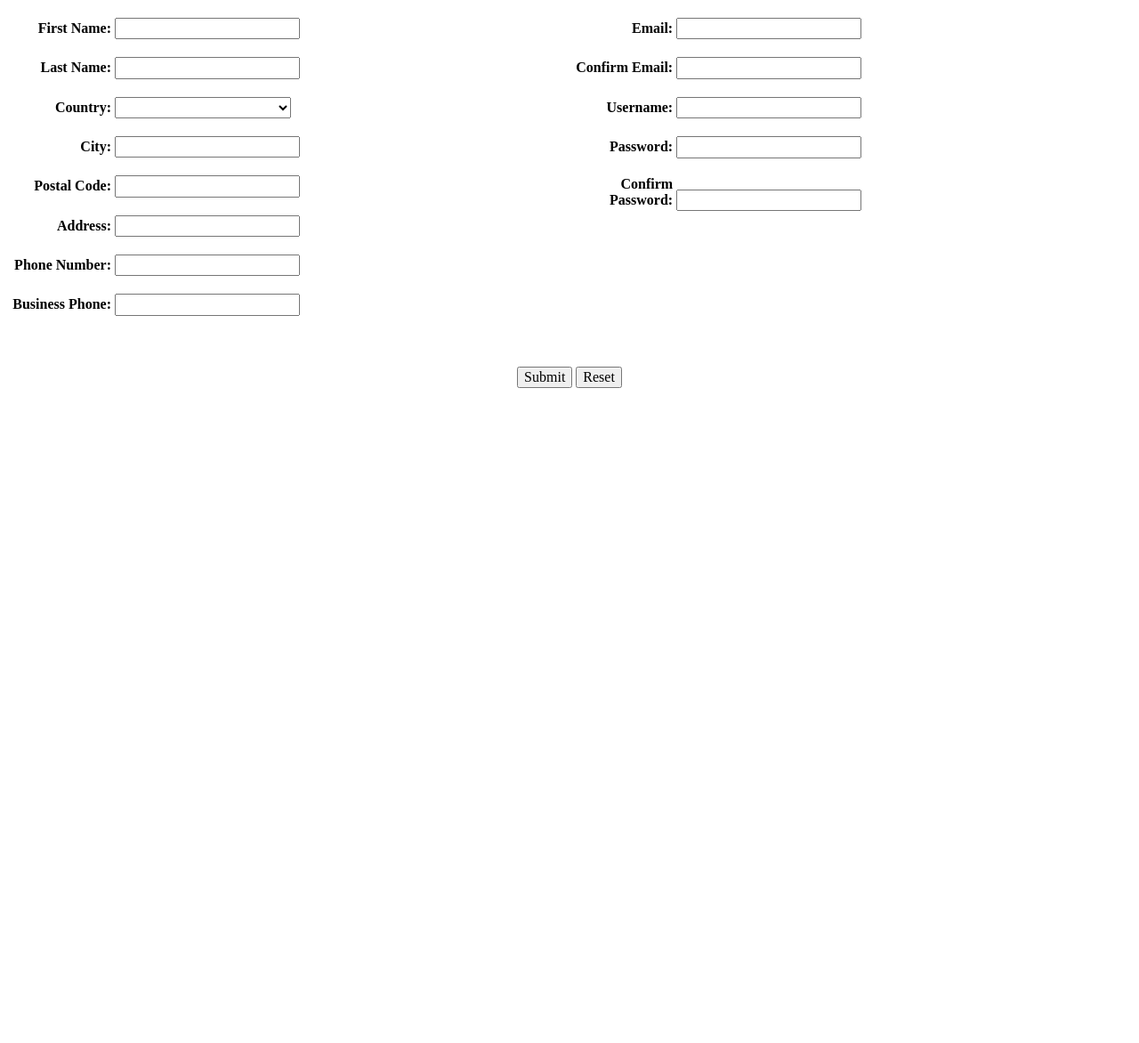
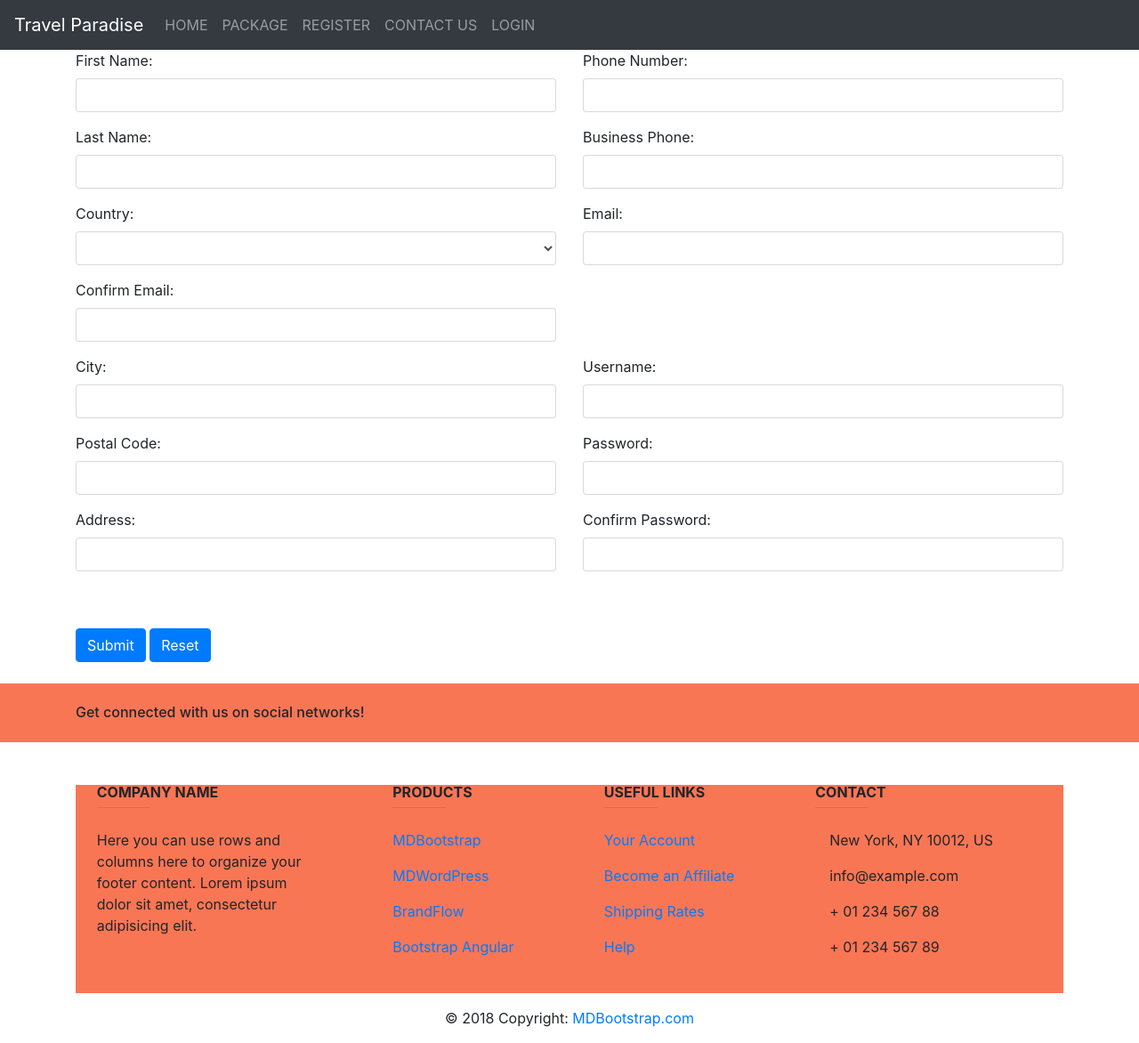
Before and after one commit to RobbyC231/Travel_Website_School, a PHP site: page /websiteproject/customer_registration.php in a window 1280 px wide. Shown: the whole page at 89% size. Before the commit the page ends 436 px from the top, so only its background shows below. Run offline with PHP 8.4, Linux system fonts and the light colour scheme; some libraries are stand-ins or nearby versions.

Commit message:
added bootstrap to each page and also linked all the pages together in the nav bar. i also started to style the register page got the inputs styled

```diff
--- a/bootstrap.html
+++ b/bootstrap.html
@@ -2,4 +2,3 @@
 <script src="https://code.jquery.com/jquery-3.2.1.slim.min.js" integrity="sha384-KJ3o2DKtIkvYIK3UENzmM7KCkRr/rE9/Qpg6aAZGJwFDMVNA/GpGFF93hXpG5KkN" crossorigin="anonymous"></script>
 <script src="https://maxcdn.bootstrapcdn.com/bootstrap/4.0.0-beta/js/bootstrap.min.js" integrity="sha384-h0AbiXch4ZDo7tp9hKZ4TsHbi047NrKGLO3SEJAg45jXxnGIfYzk4Si90RDIqNm1" crossorigin="anonymous"></script>
 <script src="https://cdnjs.cloudflare.com/ajax/libs/popper.js/1.11.0/umd/popper.min.js" integrity="sha384-b/U6ypiBEHpOf/4+1nzFpr53nxSS+GLCkfwBdFNTxtclqqenISfwAzpKaMNFNmj4" crossorigin="anonymous"></script>
-<script type="text/javascript"></script>
--- a/contact_us.php
+++ b/contact_us.php
@@ -11,7 +11,6 @@
     <script src="https://code.jquery.com/jquery-3.2.1.slim.min.js" integrity="sha384-KJ3o2DKtIkvYIK3UENzmM7KCkRr/rE9/Qpg6aAZGJwFDMVNA/GpGFF93hXpG5KkN" crossorigin="anonymous"></script>
     <script src="https://maxcdn.bootstrapcdn.com/bootstrap/4.0.0-beta/js/bootstrap.min.js" integrity="sha384-h0AbiXch4ZDo7tp9hKZ4TsHbi047NrKGLO3SEJAg45jXxnGIfYzk4Si90RDIqNm1" crossorigin="anonymous"></script>
     <script src="https://cdnjs.cloudflare.com/ajax/libs/popper.js/1.11.0/umd/popper.min.js" integrity="sha384-b/U6ypiBEHpOf/4+1nzFpr53nxSS+GLCkfwBdFNTxtclqqenISfwAzpKaMNFNmj4" crossorigin="anonymous"></script>
-    <script type="text/javascript"></script>
     <link rel="stylesheet" type="text/css" href="css/contactUs.css" />
   </head>
   <body>
--- a/customer_registration.php
+++ b/customer_registration.php
@@ -5,9 +5,13 @@
 		<title>Customer Registration</title>
         <!--normalize css-->
         <link rel="stylesheet" type="text/css" href="https://cdnjs.cloudflare.com/ajax/libs/normalize/8.0.0/normalize.css">
+				<link rel="stylesheet" href="https://maxcdn.bootstrapcdn.com/bootstrap/4.0.0-beta/css/bootstrap.min.css" integrity="sha384-/Y6pD6FV/Vv2HJnA6t+vslU6fwYXjCFtcEpHbNJ0lyAFsXTsjBbfaDjzALeQsN6M" crossorigin="anonymous">
+				<script src="https://code.jquery.com/jquery-3.2.1.slim.min.js" integrity="sha384-KJ3o2DKtIkvYIK3UENzmM7KCkRr/rE9/Qpg6aAZGJwFDMVNA/GpGFF93hXpG5KkN" crossorigin="anonymous"></script>
+				<script src="https://maxcdn.bootstrapcdn.com/bootstrap/4.0.0-beta/js/bootstrap.min.js" integrity="sha384-h0AbiXch4ZDo7tp9hKZ4TsHbi047NrKGLO3SEJAg45jXxnGIfYzk4Si90RDIqNm1" crossorigin="anonymous"></script>
+				<script src="https://cdnjs.cloudflare.com/ajax/libs/popper.js/1.11.0/umd/popper.min.js" integrity="sha384-b/U6ypiBEHpOf/4+1nzFpr53nxSS+GLCkfwBdFNTxtclqqenISfwAzpKaMNFNmj4" crossorigin="anonymous"></script>
 		<!--I have put in cutomer_registration.css, this is for things that I think may be unique to this page-->
 		<!--this can either be added to the master css or kept in a seperate css-->
-		<link rel="stylesheet" type="text/css" href="css/customer_registration.css">
+		<!-- <link rel="stylesheet" type="text/css" href="css/customer_registration.css"> -->
 		<!--create links to all other .css-->
 	</head>
 
@@ -25,6 +29,7 @@
 ?>
 
 	<body>
+		<?php include "include/navbar.php" ?>
 		<header>
             <?php
                 //placeholder for unique page variable to show active page on nav bar
@@ -35,113 +40,115 @@
 		</header>
 		<!--need to get bouncer.php put in for project-->
 		<!--the img here is used for form validation check mark or an x-->
+	<div class="container">
 		<form id="customer_data" method="post">
-			<div>
-				<div class="form_column">
-					<div class="formline">
-						<label class="field" for="first_name">First Name:</label>
-						<input id="first_name" type="text" name="first_name" maxlength="25" oninput="fname_oninput()" onfocus="fname_focus()" onblur="fname_blur()"/>
+			<div class="row">
+				<div class="form_group col-sm-6">
+					<label for="first_name">First Name:</label>
+					<input class="form-control" id="first_name" type="text" name="first_name" maxlength="25" oninput="fname_oninput()" onfocus="fname_focus()" onblur="fname_blur()"/>
 			    <img id="fname_pass"  style="display:none" src="icons/checked.png">
 				</div>
-					<div class="formline">
+				<div class="form-group col-sm-6">
+					<label class="field" for="phone">Phone Number:</label>
+					<input class="form-control" id="phone" type="text" name="phone" maxlength="13" oninput="phone_oninput()" onkeypress="autophone_format()" onfocus="phone_focus()" onblur="phone_blur()"/>
+					<img class="checker" id="phone_pass"  style="display:none" src="icons/checked.png">
+					<div id="phone_note" style="display:inline;display:none">123-456-7890 area code included</div>
+				</div>
+			</div>
+			<div class="row">
+				<div class="form-group col-sm-6">
 					<label class="field" for="last_name">Last Name:</label>
-						<input id="last_name" type="text" name="last_name"  maxlength="25" oninput="lname_oninput()" onfocus="lname_focus()" onblur="lname_blur()"/>
+					<input class="form-control" id="last_name" type="text" name="last_name"  maxlength="25" oninput="lname_oninput()" onfocus="lname_focus()" onblur="lname_blur()"/>
 					<img class="checker" id="lname_pass"  style="display:none" src="icons/checked.png">
 				</div>
-					<div class="formline">
+				<div class="form-group col-sm-6">
+					<label class="field" for="bus_phone">Business Phone:</label>
+					<input class="form-control" id="bus_phone" type="text" name="bus_phone"  maxlength="13" oninput="bus_phone_oninput()" onkeypress="busphone_format()" onfocus="bus_phone_focus()" onblur="bus_phone_blur()"/>
+					<img class="checker" id="bus_phone_pass"  style="display:none" src="icons/checked.png">
+					<div id="bus_phone_note" style="display:inline;display:none">if the same as your home phone, enter home phone</div>
+				</div>
+			</div>
+			<div class="row">
+				<div class="form-group col-sm-6">
 					<!--country drop down goes here will change province/state and postalcode/zip, only for US and Canada-->
 					<label class="field" for="country">Country:</label>
-						<select id="country" class="sizing" name="country" onchange="country_onchange()">
+					<select id="country" class="form-control" name="country" onchange="country_onchange()">
 						<option value=""></option>
 						<option value="Canada">Canada</option>
 						<option value="United States">United States</option>
 					</select>
 					<img class="checker" id="country_pass"  style="display:none" src="icons/checked.png">
 				</div>
-
-
-
-					<div class="formline" id="state_toggle" style="display:none">
+				<div class="form-group col-sm-6">
+					<label class="field" for="email">Email:</label>
+					<input class="form-control" id="email" type="text" name="email" maxlength="50" oninput="email_oninput()" onfocus="email_focus()" onblur="email_blur()"/>
+					<img class="checker" id="email_pass"  style="display:none" src="icons/checked.png">
+					<div id="email_note" style="display:inline;display:none">123-456-7890 area code included</div>
+				</div>
+			</div>
+			<div class="row">
+				<div class="form-group col-sm-6" id="state_toggle" style="display:none">
 					<label class="field" for="state">State:</label>
-						<select id="state" class="sizing" name="state" onchange="state_onchange()">
+					<select id="state" class="form-control" name="state" onchange="state_onchange()">
 						<option></option>
 					</select>
 					<img class="checker" id="state_pass"  style="display:none" src="icons/checked.png">
 				</div>
-
-
-					<div class="formline" id="province_toggle" style="display:none">
+				<div class="form-group col-sm-6" id="province_toggle" style="display:none">
 					<label class="field" for="province">Province:</label>
-						<select id="province" class="sizing" name="province" onchange="province_onchange()">
+					<select id="province" class="form-control" name="province" onchange="province_onchange()">
 						<option></option>
 					</select>
 					<img class="checker" id="province_pass"  style="display:none" src="icons/checked.png">
 				</div>
-
-
-					<div class="formline">
+				<div class="form-group col-sm-6">
+					<label class="field" for="conf_email">Confirm Email:</label>
+					<input class="form-control" id="conf_email" type="text" maxlength="50" name="conf_email" oninput="conf_email_oninput()" onfocus="conf_email_focus()" onblur="conf_email_blur()"/>
+					<img class="checker" id="conf_email_pass"  style="display:none" src="icons/checked.png">
+				</div>
+			</div>
+			<div class="row">
+				<div class="form-group col-sm-6">
 					<label class="field" for="city">City:</label>
-
-						<input id="city" type="text" name="city" maxlength="50" oninput="city_oninput()" onfocus="city_focus()" onblur="city_blur()"/>
+					<input class="form-control "id="city" type="text" name="city" maxlength="50" oninput="city_oninput()" onfocus="city_focus()" onblur="city_blur()"/>
 					<img class="checker" id="city_pass"  style="display:none" src="icons/checked.png">
 				</div>
-					<div class="formline" id="pcode_toggle">
+				<div class="form-group col-sm-6">
+					<label class="field" for="username">Username:</label>
+					<input class="form-control" id="username" type="text" name="username" maxlength="20" oninput="username_oninput()" onkeyup="username_unique(this)" onfocus="username_focus()" onblur="username_blur()"/>
+					<img class="checker" id="username_pass"  style="display:none" src="icons/checked.png">
+				</div>
+			</div>
+			<div class="row">
+				<div class="form-group col-sm-6" id="pcode_toggle">
 					<label class="field" for="postal_code">Postal Code:</label>
-						<input id="postal_code" type="text" name="postal_code" maxlength="7" oninput="pcode_oninput()" onkeypress="pcode_format()" onfocus="pcode_focus()" onblur="pcode_blur()"/>
+					<input class="form-control" id="postal_code" type="text" name="postal_code" maxlength="7" oninput="pcode_oninput()" onkeypress="pcode_format()" onfocus="pcode_focus()" onblur="pcode_blur()"/>
 					<img class="checker" id="pcode_pass"  style="display:none" src="icons/checked.png">
-
 					<div id="pcode_note" style="display:inline;display:none">A1B 2C3</div>
 				</div>
-					<div class="formline" id="zip_toggle" style="display:none">
+				<div class="form-group col-sm-6" id="zip_toggle" style="display:none">
 					<label class="field" for="zip_code">Zip Code:</label>
-						<input id="zip_code" type="text" name="zip_code" maxlength="5" oninput="zip_code_oninput()" onfocus="zip_code_focus()" onblur="zip_code_blur()"/>
+					<input class="form-control" id="zip_code" type="text" name="zip_code" maxlength="5" oninput="zip_code_oninput()" onfocus="zip_code_focus()" onblur="zip_code_blur()"/>
 					<img class="checker" id="zip_code_pass"  style="display:none" src="icons/checked.png">
 					<div id="zip_code_note" style="display:inline;display:none">12345</div>
 				</div>
-					<div class="formline">
+				<div class="form-group col-sm-6">
+					<label class="field" for="password">Password:</label>
+					<input class="form-control" id="password" type="password" name="password"  maxlength="20" oninput="password_oninput()" onfocus="password_focus()" onblur="password_blur()"/>
+					<img class="checker" id="password_pass"  style="display:none" src="icons/checked.png">
+				</div>
+			</div>
+			<div class="row">
+				<div class="form-group col-sm-6">
 					<label class="field" for="address">Address:</label>
-						<input id="address" type="text" name="address" maxlength="75" oninput="address_oninput()" onfocus="address_focus()" onblur="address_blur()"/>
+					<input class="form-control" id="address" type="text" name="address" maxlength="75" oninput="address_oninput()" onfocus="address_focus()" onblur="address_blur()"/>
 					<img class="checker" id="address_pass"  style="display:none" src="icons/checked.png">
 				</div>
-					<div class="formline">
-						<label class="field" for="phone">Phone Number:</label>
-						<input id="phone" type="text" name="phone" maxlength="13" oninput="phone_oninput()" onkeypress="autophone_format()" onfocus="phone_focus()" onblur="phone_blur()"/>
-						<img class="checker" id="phone_pass"  style="display:none" src="icons/checked.png">
-						<div id="phone_note" style="display:inline;display:none">123-456-7890 area code included</div>
+				<div class="form-group col-sm-6">
+					<label class="field" for="conf_password">Confirm Password:</label>
+					<input class="form-control" id="conf_password" type="password" name="conf_password"  maxlength="20" oninput="conf_password_oninput()" onfocus="conf_password_focus()" onblur="conf_password_blur()"/>
+					<img class="checker" id="conf_password_pass"  style="display:none" src="icons/checked.png">
 				</div>
-					<div class="formline">
-						<label class="field" for="bus_phone">Business Phone:</label>
-						<input id="bus_phone" type="text" name="bus_phone"  maxlength="13" oninput="bus_phone_oninput()" onkeypress="busphone_format()" onfocus="bus_phone_focus()" onblur="bus_phone_blur()"/>
-						<img class="checker" id="bus_phone_pass"  style="display:none" src="icons/checked.png">
-						<div id="bus_phone_note" style="display:inline;display:none">if the same as your home phone, enter home phone</div>
-					</div>
-				</div>
-				<div class="form_column">
-					<div class="formline">
-						<label class="field" for="email">Email:</label>
-						<input id="email" type="text" name="email" maxlength="50" oninput="email_oninput()" onfocus="email_focus()" onblur="email_blur()"/>
-						<img class="checker" id="email_pass"  style="display:none" src="icons/checked.png">
-						<div id="email_note" style="display:inline;display:none">123-456-7890 area code included</div>
-					</div>
-					<div class="formline">
-						<label class="field" for="conf_email">Confirm Email:</label>
-						<input id="conf_email" type="text" maxlength="50" name="conf_email" oninput="conf_email_oninput()" onfocus="conf_email_focus()" onblur="conf_email_blur()"/>
-						<img class="checker" id="conf_email_pass"  style="display:none" src="icons/checked.png">
-					</div>
-					<div class="formline">
-						<label class="field" for="username">Username:</label>
-						<input id="username" type="text" name="username" maxlength="20" oninput="username_oninput()" onkeyup="username_unique(this)" onfocus="username_focus()" onblur="username_blur()"/>
-						<img class="checker" id="username_pass"  style="display:none" src="icons/checked.png">
-					</div>
-					<div class="formline">
-						<label class="field" for="password">Password:</label>
-						<input id="password" type="password" name="password"  maxlength="20" oninput="password_oninput()" onfocus="password_focus()" onblur="password_blur()"/>
-						<img class="checker" id="password_pass"  style="display:none" src="icons/checked.png">
-					</div>
-					<div class="formline">
-						<label class="field" for="conf_password">Confirm Password:</label>
-						<input id="conf_password" type="password" name="conf_password"  maxlength="20" oninput="conf_password_oninput()" onfocus="conf_password_focus()" onblur="conf_password_blur()"/>
-						<img class="checker" id="conf_password_pass"  style="display:none" src="icons/checked.png">
 			</div>
 				<div id="password_checklist" style="display:none">
 					<div class="formline">
@@ -165,34 +172,19 @@
 						<img class="checker" id="special_pass"  style="display:none" src="icons/checked.png">
 					</div>
 				</div>
-				</div>
-			</div>
 			<br/>
 			<br/>
-			<div class="buttons">
-				<button id="submit" name="submit" value="submit">Submit</button>
-				<button id="clear" name="reset" value="reset">Reset</button>
+				<button class="btn btn-primary" id="submit" name="submit" value="submit">Submit</button>
+				<button class="btn btn-primary" id="clear" name="reset" value="reset">Reset</button>
+		</form>
 	</div>
-
-
-		</form>
-
-		<!--copyrigth-->
-		<?php
-			//include 'include/footer.php';
-		?>
-
         <!--this will be for the login modal should we decide to go ahead with that-->
         <!--this div tag and a script tag for a .js will need to be included on every page-->
         <!--modal css will need to be added to .css file-->
     	<div id="modal_creator">
 		</div>
+		<?php include "include/footer.php" ?>
 		<!--also put in a modal creator script here-->
-		<script>
-
-		</script>
 		<script type="text/javascript" src="js/customer_registration.js"></script>
-
-
 	</body>
 </html>
--- a/homepage.php
+++ b/homepage.php
@@ -6,7 +6,6 @@
       <script src="https://code.jquery.com/jquery-3.2.1.slim.min.js" integrity="sha384-KJ3o2DKtIkvYIK3UENzmM7KCkRr/rE9/Qpg6aAZGJwFDMVNA/GpGFF93hXpG5KkN" crossorigin="anonymous"></script>
       <script src="https://maxcdn.bootstrapcdn.com/bootstrap/4.0.0-beta/js/bootstrap.min.js" integrity="sha384-h0AbiXch4ZDo7tp9hKZ4TsHbi047NrKGLO3SEJAg45jXxnGIfYzk4Si90RDIqNm1" crossorigin="anonymous"></script>
       <script src="https://cdnjs.cloudflare.com/ajax/libs/popper.js/1.11.0/umd/popper.min.js" integrity="sha384-b/U6ypiBEHpOf/4+1nzFpr53nxSS+GLCkfwBdFNTxtclqqenISfwAzpKaMNFNmj4" crossorigin="anonymous"></script>
-      <script type="text/javascript"></script>
 
 
 </head>
@@ -20,7 +19,7 @@
             </video>
                   <header>
                     <?php
-                         include_once 'Banner/navbar.php';
+                         include_once 'include/navbar.php';
                     ?>
                    </header>
 
@@ -69,7 +68,7 @@
                    </main>
                    <footer>
                      <?php
-                          include_once 'footer.php';
+                          include_once 'include/footer.php';
                      ?>
                    </footer>
           </div>
--- a/include/navbar.php
+++ b/include/navbar.php
@@ -17,7 +17,7 @@
         <ul class="navbar-nav">
               <li class="nav-item"><a class="nav-link" href="homepage.php"> HOME <span class="sr-only">(current)</span></a></li>
               <li class="nav-item"><a class="nav-link" href="packages.php"> PACKAGE </a></li>
-              <li class="nav-item"><a class="nav-link" href="customer_registration"> REGISTER </li></a>
+              <li class="nav-item"><a class="nav-link" href="customer_registration.php"> REGISTER </li></a>
               <li class="nav-item"><a class="nav-link" href="contact_us.php"> CONTACT US </a></li>
               <li class="nav-item"><a class="nav-link" href="#loginModal.php" onclick="document.getElementById('loginModal').style.display='block'"> LOGIN </a></li>
         </ul>
```
Also changed, not shown: packages.php (+4 -3 lines). Lines whose indentation alone changed are shown as unchanged.
